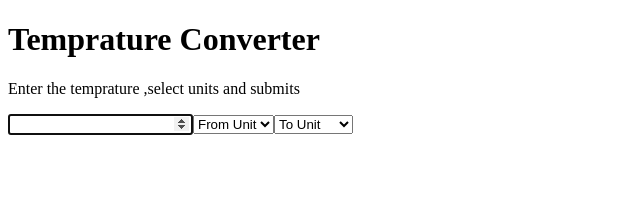
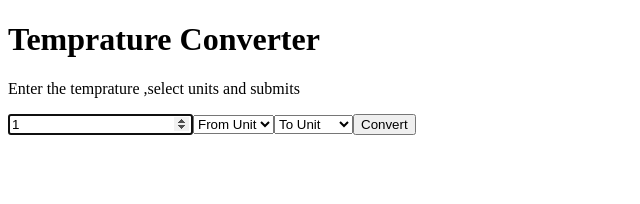
Before and after one commit to leulXllll/temperature-converter, a React (Vite) app: page / in a window 1280 px wide. Shown: the top 204 px of the page, without its empty margins (0-640 px from the left). Built offline with nearby package versions, Linux system fonts and the light colour scheme.

Commit message:
finished input managment

```diff
--- a/src/App.jsx
+++ b/src/App.jsx
@@ -3,10 +3,24 @@ import Converter from './Converter'
 import './App.css'
 
 function App() {
+    const [f_unit,setFunit] = useState('');
 
+    const [to_unit,setToUnit] = useState('');
+
+    const [num,setNum] = useState(1.0);
+
+      console.log(f_unit);
+      console.log(to_unit);
   return (
     <>
-      <Converter/>
+      <Converter
+        From_Unit={f_unit}
+        setFrom_Unit={setFunit}
+        To_Unit={to_unit}
+        setToUnit={setToUnit}
+        Num={num}
+        setNum={setNum}
+        />
     </>
   )
 }
--- a/src/Converter.jsx
+++ b/src/Converter.jsx
@@ -1,21 +1,24 @@
-const Converter = () => {
+const Converter = ({Num,setNum,From_Unit,setFrom_Unit,To_Unit,setToUnit}) => {
+
+
     return (
         <div>
             <h1>Temprature Converter</h1>
             <p>Enter the temprature ,select units and submits</p>
-            <input type="number" autoFocus></input>
-            <select name="fromUnit" id="fromUnit">
+            <input value={Num} onChange={(e)=>setNum(e.target.value)} type="number" autoFocus></input>
+            <select name="fromUnit" id="fromUnit" value={From_Unit} onChange={(e)=>setFrom_Unit(e.target.value)}>
                 <option value=''>From Unit</option>
                 <option value='Fahrenite'>Fahrenite</option>
                 <option value='Celsues'>Celsues</option>
                 <option value='Kelvin'>Kelvin</option>
             </select>
-            <select name="toUnit" id="toUnit">
+            <select name="toUnit" id="toUnit" value={To_Unit} onChange={(e)=>setToUnit(e.target.value)}>
                 <option value=''>To Unit</option>
                 <option value='Fahrenite'>Fahrenite</option>
                 <option value='Celseus'>Celsues</option>
                 <option value='Kelvin'>Kelvin</option>
             </select>
+            <button>Convert</button>
         </div>
      );
 }
```
